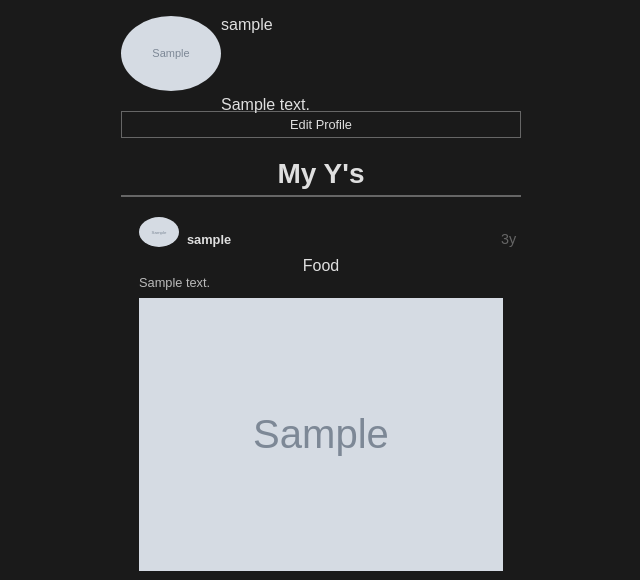
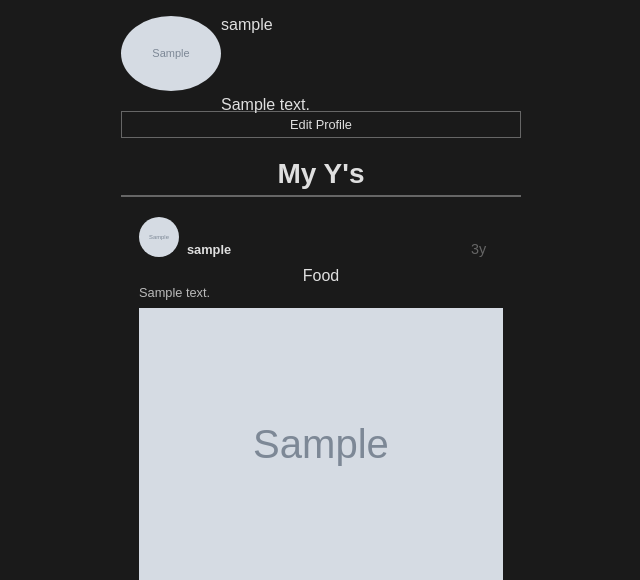
Before and after one commit to tylerbui/project3, a Django app: page /profile/1 in a window 1280 px wide. Shown: the part 54-634 px from the top of the page, without its empty margins (319-959 px from the left). Run offline with Django 4.2, Linux system fonts and the light colour scheme; a user stored in the database is signed in; tables that the repository leaves empty hold one stand-in row (values such as "Sample post"); grey boxes marked "Sample" are stand-in pictures.

Commit message:
fixes issue with profile photo size

```diff
--- a/main_app/static/css/style.css
+++ b/main_app/static/css/style.css
@@ -134,7 +134,8 @@ footer {
 
 .post-profile-photo {
     width:40px;
-    border-radius: 100%;
+    height:40px;
+    border-radius: 50%;
 }
 
 .username {
@@ -146,7 +147,7 @@ footer {
 .post-time {
     color: var(--secondary-text);
     font-size: 0.9em;
-    margin-left:270px;
+    margin-left:240px;
 }
 
 .post-text {
```
